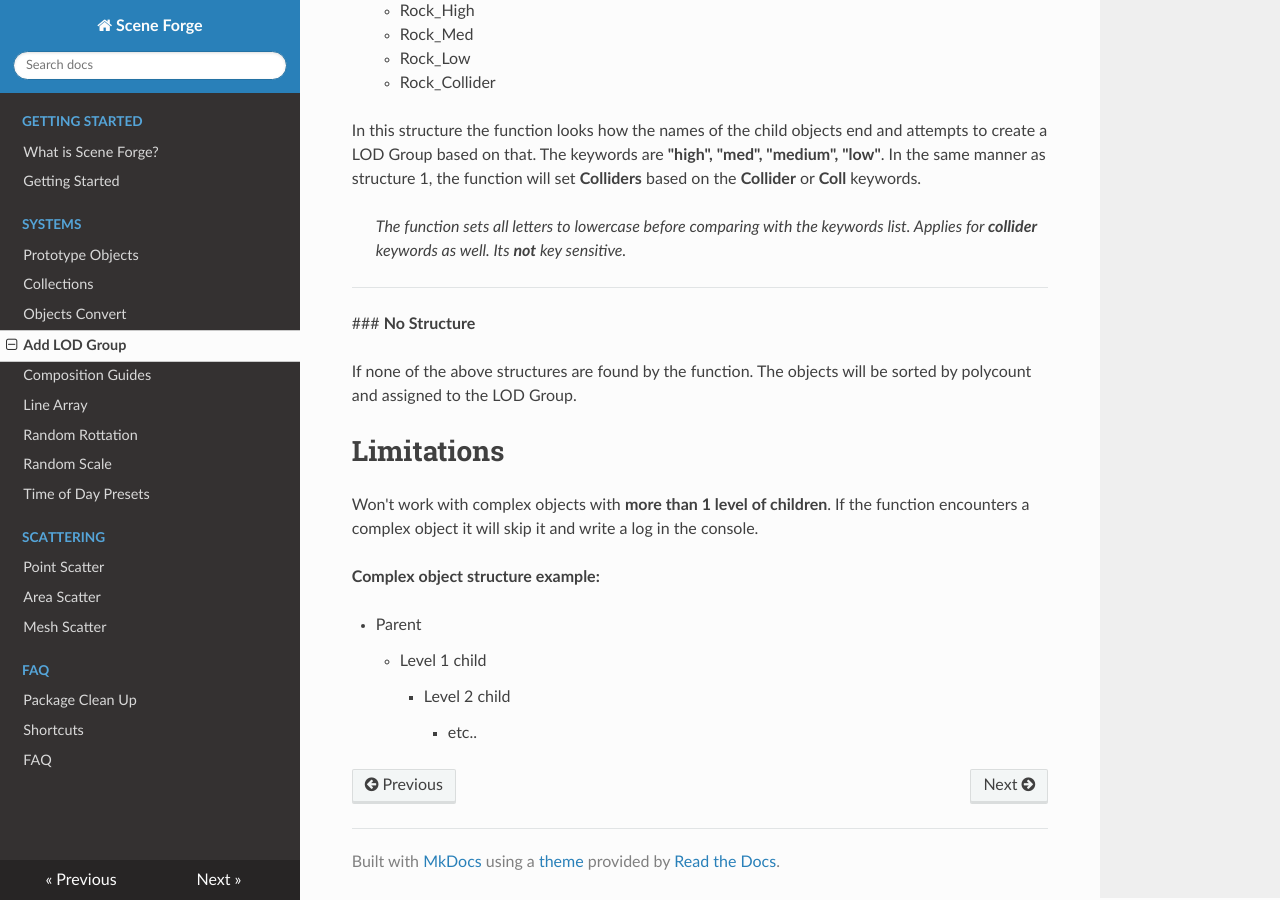
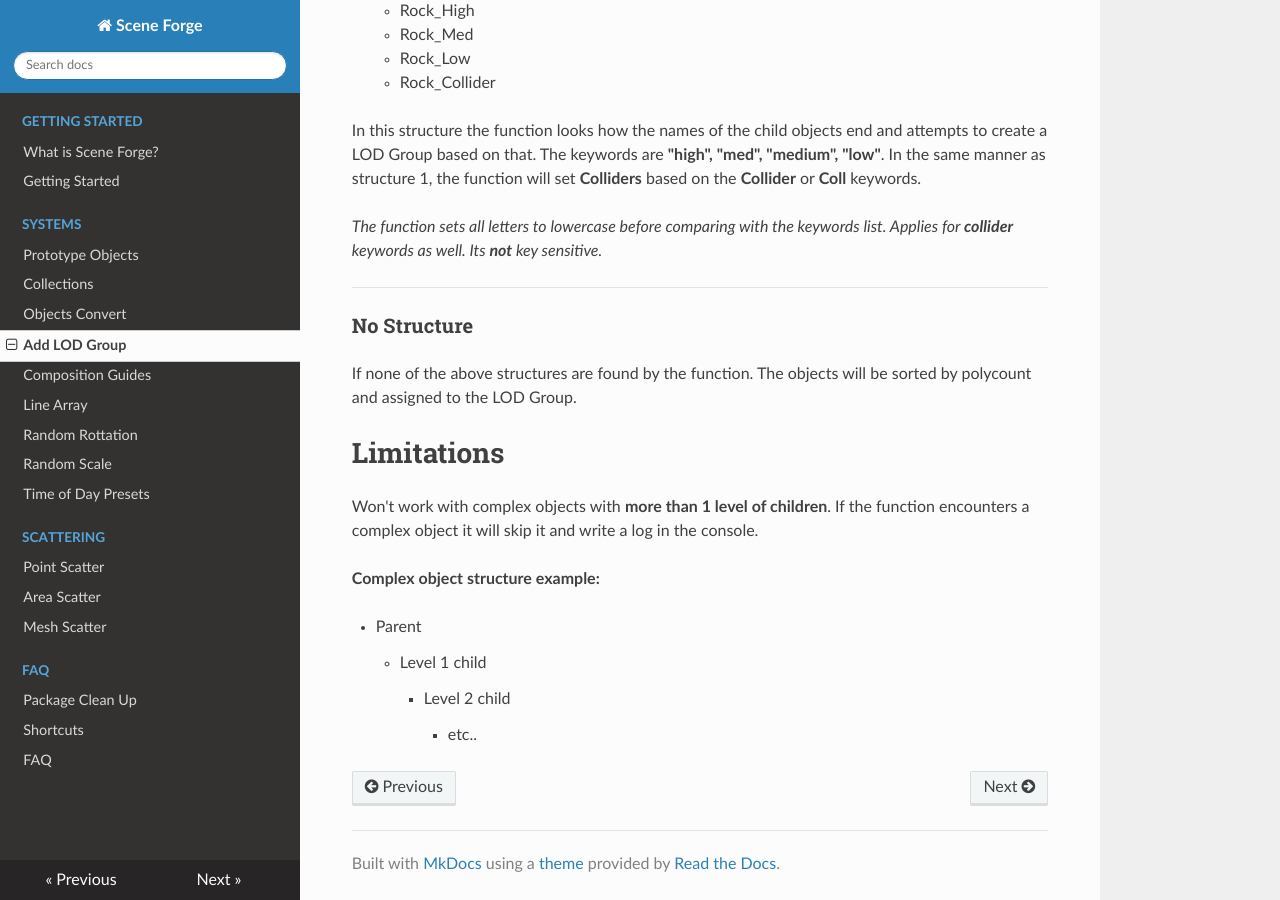
Before and after one commit to Ravibio/Scene_Forge, an MkDocs documentation site: the page built from docs/Add_LOD_Group.md, in a window 1280 px wide and 900 px high, scrolled down 1129 px. Built offline with MkDocs 1.6.1, drawn with Linux system fonts in a browser that asks for light colours; nearby versions of some CDN libraries.

```diff
--- a/docs/Add_LOD_Group.md
+++ b/docs/Add_LOD_Group.md
@@ -45,11 +45,11 @@ This method uses a list of keywords in order to determine the LOD objects and le
 
 In this structure the function looks how the names of the child objects end and attempts to create a LOD Group based on that. The keywords are **"high", "med", "medium", "low"**.  In the same manner as structure 1, the function will set **Colliders** based on the **Collider** or **Coll** keywords.
 
->*The function sets all letters to lowercase before comparing with the keywords list. Applies for **collider** keywords as well. Its **not** key sensitive.*
+*The function sets all letters to lowercase before comparing with the keywords list. Applies for **collider** keywords as well. Its **not** key sensitive.*
 
 ---
 
- ### **No Structure**
+### **No Structure**
 
 If none of the above structures are found by the function. The objects will be sorted by polycount and assigned to the LOD Group.
 
```
